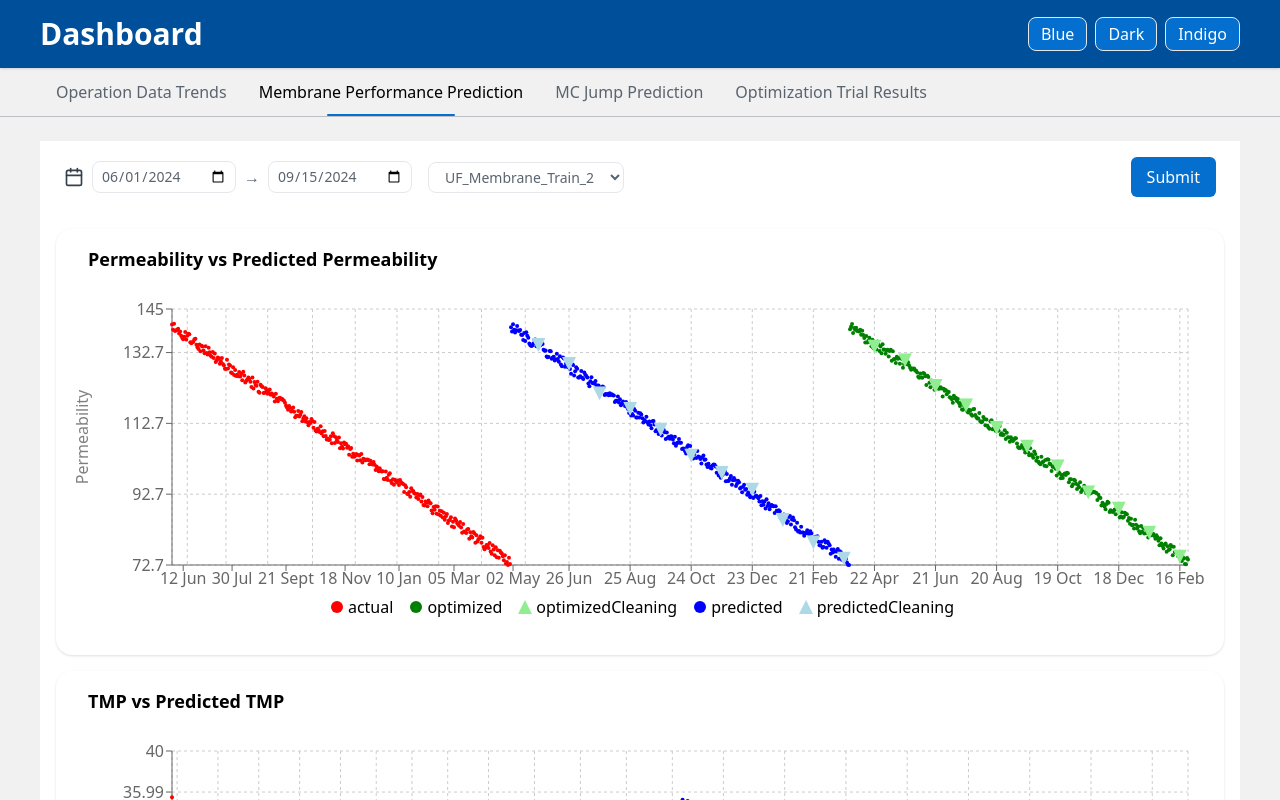
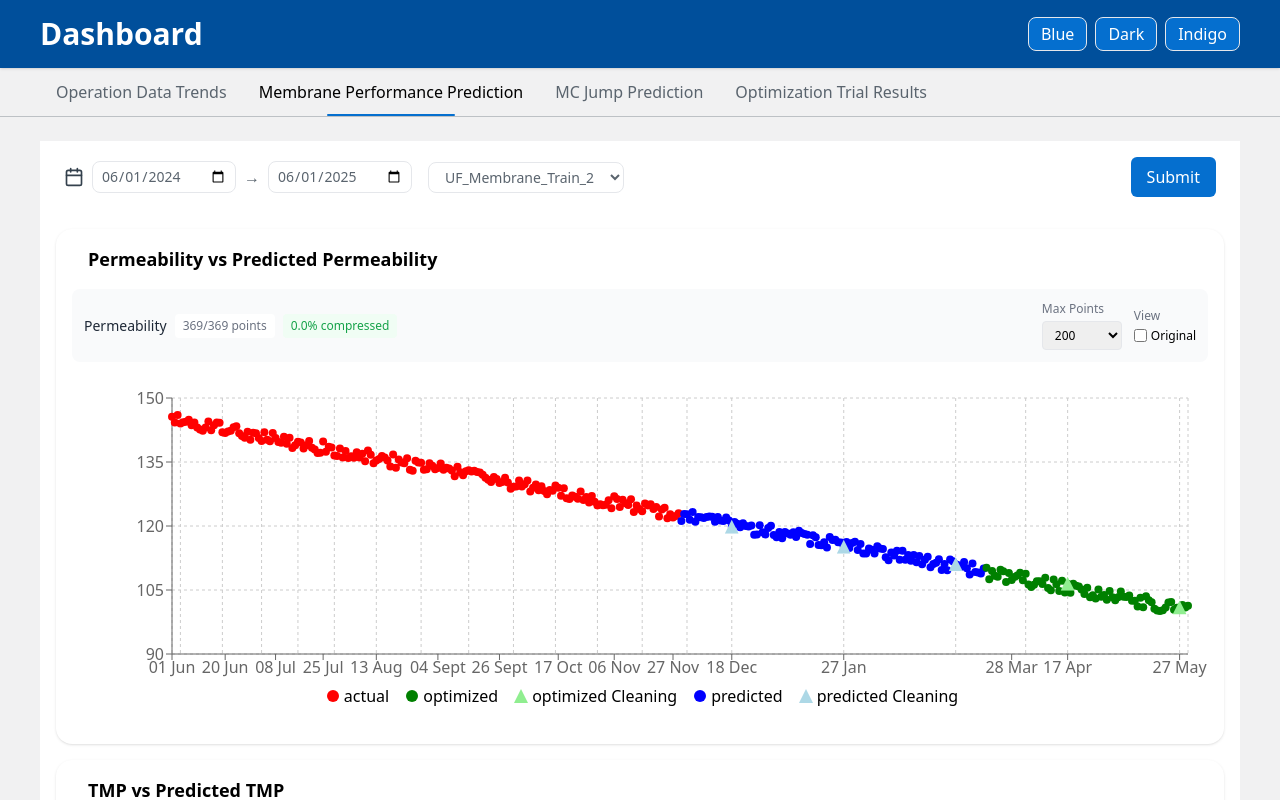
Before and after one commit to bee2b-lamnd-jimmy-vatek/my-app, a React (Vite) app: page / in a window 1280 px wide. Both pictures are taken after a click on the button "Membrane Performance Prediction". Shown: the top 800 px of the page. Built offline with nearby package versions, Linux system fonts and the light colour scheme.

Commit message:
fix tooltip

```diff
--- a/src/components/MembraneChart.tsx
+++ b/src/components/MembraneChart.tsx
@@ -10,6 +10,7 @@ import {
   Legend,
   type LegendProps,
 } from "recharts";
+import { useState, useMemo } from "react";
 
 type DataPoint = {
   date: string;
@@ -57,26 +58,40 @@ function TriangleLegend(props: LegendProps) {
   );
 }
 
+// Simple downsampling function
+const downsampleData = (data: any[], threshold: number) => {
+  if (data.length <= threshold) return data;
+
+  const everyNth = Math.ceil(data.length / threshold);
+  return data.filter((_, index) => index % everyNth === 0);
+};
+
+// Custom tooltip formatter
+const formatTooltip = (value: number, name: string, props: any) => {
+  return [`${Number(value).toFixed(2)}`, name];
+};
+
+// Custom label formatter
+const formatTooltipLabel = (label: number) => {
+  return new Date(label).toLocaleDateString("en-GB", {
+    day: "2-digit",
+    month: "short",
+    year: "numeric",
+  });
+};
+
 export default function MembraneChart({
   data,
   title,
   metricName,
   domain,
 }: MembraneChartProps) {
-  const TriangleShape = (props: any) => {
-    const { cx, cy, fill } = props;
-    return (
-      <svg x={cx - 7} y={cy - 7} width={14} height={14} fill={fill}>
-        <polygon points="0,0 14,0 7,14" fill={fill} />
-      </svg>
-    );
-  };
+  const [showOriginal, setShowOriginal] = useState(false);
+  const [threshold, setThreshold] = useState(200);
 
-  const CustomCircle = ({ cx, cy, fill }: any) => (
-    <circle cx={cx} cy={cy} r={2} fill={fill} />
-  );
-
-  const seriesData = data.reduce((acc, point) => {
+  // Memoize series data processing
+  const seriesData = useMemo(() => {
+    return data.reduce((acc, point) => {
       const key =
         point.series === "actual"
           ? "actual"
@@ -90,11 +105,10 @@ export default function MembraneChart({
 
       const x = new Date(point.date).valueOf();
 
-    // Nếu là "actual" thì kiểm tra trùng x
       if (key === "actual") {
         const exists = acc[key].some((p) => p.x === x);
         if (exists) {
-        return acc; // bỏ qua không push thêm
+          return acc;
         }
       }
 
@@ -102,14 +116,115 @@ export default function MembraneChart({
         x,
         y: point.value,
         color: point.color,
+        series: point.series,
+        originalSeries: point.series, // Giữ lại thông tin series gốc
+        isCleaning: point.isCleaning,
       });
 
       return acc;
-  }, {} as Record<string, { x: number; y: number; color: string }[]>);
+    }, {} as Record<string, { x: number; y: number; color: string; series: string; originalSeries: string; isCleaning?: boolean }[]>);
+  }, [data]);
+
+  // Memoize downsampled data
+  const displayData = useMemo(() => {
+    return showOriginal
+      ? seriesData
+      : Object.entries(seriesData).reduce((acc, [key, points]) => {
+          acc[key] = downsampleData(points, threshold);
+          return acc;
+        }, {} as Record<string, { x: number; y: number; color: string; series: string; originalSeries: string; isCleaning?: boolean }[]>);
+  }, [seriesData, showOriginal, threshold]);
+
+  // Calculate compression ratio
+  const { totalOriginalPoints, totalDownsampledPoints, compressionRatio } =
+    useMemo(() => {
+      const totalOriginal = Object.values(seriesData).reduce(
+        (sum, points) => sum + points.length,
+        0
+      );
+      const totalDownsampled = Object.values(displayData).reduce(
+        (sum, points) => sum + points.length,
+        0
+      );
+      const ratio = ((1 - totalDownsampled / totalOriginal) * 100).toFixed(1);
+
+      return {
+        totalOriginalPoints: totalOriginal,
+        totalDownsampledPoints: totalDownsampled,
+        compressionRatio: ratio,
+      };
+    }, [seriesData, displayData]);
+
+  // Memoize shapes
+  const TriangleShape = (props: any) => {
+    const { cx, cy, fill } = props;
+    return (
+      <svg x={cx - 7} y={cy - 7} width={14} height={14} fill={fill}>
+        <polygon points="7,0 14,14 0,14" fill={fill} />
+      </svg>
+    );
+  };
+
+  const CustomCircle = (props: any) => {
+    const { cx, cy, fill } = props;
+    return <circle cx={cx} cy={cy} r={4} fill={fill} />;
+  };
 
   return (
     <div className="p-4 m-4 bg-white rounded-2xl shadow">
       <h2 className="text-lg font-semibold mb-4 ml-4">{title}</h2>
+
+      {/* Simple Controls */}
+      <div className="flex flex-wrap items-center justify-between gap-2 mb-4 p-3 bg-gray-50 rounded-lg">
+        <div className="flex items-center gap-2">
+          <span className="text-sm font-medium text-gray-800">
+            {metricName}
+          </span>
+          <span className="text-xs text-gray-500 bg-white px-2 py-1 rounded">
+            {totalDownsampledPoints}/{totalOriginalPoints} points
+          </span>
+          {!showOriginal && (
+            <span className="text-xs text-green-600 bg-green-50 px-2 py-1 rounded">
+              {compressionRatio}% compressed
+            </span>
+          )}
+        </div>
+
+        <div className="flex items-center gap-3">
+          {/* Threshold Select */}
+          <div className="flex flex-col">
+            <label className="text-xs text-gray-500 mb-1">Max Points</label>
+            <select
+              value={threshold}
+              onChange={(e) => setThreshold(Number(e.target.value))}
+              className="text-xs border rounded px-2 py-1 w-20"
+              disabled={showOriginal}
+            >
+              <option value={50}>50</option>
+              <option value={100}>100</option>
+              <option value={200}>200</option>
+              <option value={500}>500</option>
+              <option value={1000}>1000</option>
+              <option value={1500}>1500</option>
+            </select>
+          </div>
+
+          {/* Toggle Original */}
+          <div className="flex flex-col">
+            <label className="text-xs text-gray-500 mb-1">View</label>
+            <label className="flex items-center gap-1 text-xs">
+              <input
+                type="checkbox"
+                checked={showOriginal}
+                onChange={(e) => setShowOriginal(e.target.checked)}
+                className="rounded"
+              />
+              Original
+            </label>
+          </div>
+        </div>
+      </div>
+
       <ResponsiveContainer width="100%" height={350}>
         <ScatterChart
           margin={{
@@ -123,8 +238,8 @@ export default function MembraneChart({
           <XAxis
             dataKey="x"
             type="number"
-            scale="time" // Add this line
-            domain={["auto", "auto"]} // Change to auto scaling
+            scale="time"
+            domain={["auto", "auto"]}
             tickFormatter={(unix) =>
               new Date(unix).toLocaleDateString("en-GB", {
                 day: "2-digit",
@@ -139,32 +254,36 @@ export default function MembraneChart({
               value: metricName,
               angle: -90,
               position: "insideLeft",
-              dx: -35,
+              dx: -60,
               style: { textAnchor: "middle" },
             }}
           />
           <Tooltip
-            formatter={(value, name) => {
-              // Only return the y value if it's the value property
-              if (name === "y") {
-                return [`${value}`, metricName];
-              }
+            formatter={formatTooltip}
+            labelFormatter={formatTooltipLabel}
+            contentStyle={{
+              backgroundColor: "white",
+              border: "1px solid #e5e7eb",
+              borderRadius: "0.375rem",
+              boxShadow: "0 1px 3px rgba(0, 0, 0, 0.1)",
             }}
-            // Remove labelFormatter to hide the x-axis date
-            labelFormatter={() => ""}
           />
-          <Legend content={<TriangleLegend />} />
+          <Legend content={TriangleLegend} />
 
           {/* Render main series */}
-          {Object.entries(seriesData).map(([key, points]) => {
+          {Object.entries(displayData).map(([key, points]) => {
             const isCleaning = key.includes("Cleaning");
+            const displayName = isCleaning
+              ? `${key.replace("Cleaning", "")} Cleaning`
+              : key;
+
             return (
               <Scatter
                 key={key}
-                name={key}
+                name={displayName}
                 data={points}
                 fill={points[0]?.color}
-                shape={isCleaning ? <TriangleShape /> : <CustomCircle />}
+                shape={isCleaning ? TriangleShape : CustomCircle}
               />
             );
           })}
--- a/src/pages/MembranePrediction.tsx
+++ b/src/pages/MembranePrediction.tsx
@@ -4,11 +4,12 @@ import MembraneChart from "../components/MembraneChart";
 
 function generateMockData(
   startDate: string,
-  numPoints: number,
+  endDate: string,
   series: Array<{ name: string; color: string }>,
   startValue: number,
+  endValue: number,
   noise: number,
-  cleaningEvery = 50
+  cleaningEvery = 30
 ) {
   const data: Array<{
     date: string;
@@ -19,72 +20,84 @@ function generateMockData(
   }> = [];
 
   const start = new Date(startDate);
-  const pointsPerSeries = Math.floor(numPoints / series.length);
+  const end = new Date(endDate);
+  const totalDays = Math.floor(
+    (end.getTime() - start.getTime()) / (1000 * 60 * 60 * 24)
+  );
 
-  for (let i = 0; i < numPoints; i++) {
-    const date = new Date(start);
-    date.setDate(start.getDate() + i);
-    const seriesIndex = Math.floor(i / pointsPerSeries);
+  const daysPerSeries = [
+    Math.floor(totalDays * 0.5), // actual - 50%
+    Math.floor(totalDays * 0.3), // predicted - 30%
+    Math.floor(totalDays * 0.2), // optimized - 20%
+  ];
 
-    // Skip if we've gone beyond our series array
-    if (seriesIndex >= series.length || seriesIndex > 2) break;
+  let currentDate = new Date(start);
+  let dayCount = 0;
 
+  for (let seriesIndex = 0; seriesIndex < series.length; seriesIndex++) {
     const currentSeries = series[seriesIndex];
-    const localIdx = i - seriesIndex * pointsPerSeries;
-    const value = startValue - localIdx * 0.2 + (Math.random() - 0.5) * noise;
+    const seriesDays = daysPerSeries[seriesIndex];
 
-    // Add main data point
+    for (let i = 0; i < seriesDays; i++) {
+      if (dayCount >= totalDays) break;
+
+      const progress = dayCount / totalDays;
+      const value =
+        startValue -
+        (startValue - endValue) * progress +
+        (Math.random() - 0.5) * noise;
+
       data.push({
-      date: date.toISOString().split("T")[0],
+        date: currentDate.toISOString().split("T")[0],
         value: Number(value.toFixed(2)),
         color: currentSeries.color,
         series: currentSeries.name,
       });
 
-    // Add cleaning event if needed
-    if (i % cleaningEvery === 0) {
+      if (currentSeries.name !== "actual" && dayCount % cleaningEvery === 0) {
         data.push({
-        date: date.toISOString().split("T")[0],
+          date: currentDate.toISOString().split("T")[0],
           value: Number(value.toFixed(2)),
           color:
-          currentSeries.name === "predicted"
-            ? "lightblue"
-            : currentSeries.name === "optimized"
-            ? "lightgreen"
-            : currentSeries.color,
+            currentSeries.name === "predicted" ? "lightblue" : "lightgreen",
           series: currentSeries.name,
           isCleaning: true,
         });
+      }
+
+      currentDate.setDate(currentDate.getDate() + 1);
+      dayCount++;
     }
   }
 
   return data;
 }
 
-// Example usage with adjusted number of points
 const permeabilityData = generateMockData(
   "2024-06-01",
-  1000,
+  "2025-06-01",
   [
     { name: "actual", color: "red" },
     { name: "predicted", color: "blue" },
     { name: "optimized", color: "green" },
   ],
-  140,
-  3,
-  30
+  145, // start value
+  100, // end value
+  3, // noise
+  40 // cleaning every 45 days
 );
 
 const tmpData = generateMockData(
   "2024-06-01",
-  200,
+  "2025-06-01",
   [
     { name: "actual", color: "red" },
     { name: "predicted", color: "blue" },
   ],
-  35,
-  1,
-  12
+  40, // start value
+  25, // end value
+  1, // noise
+  30 // cleaning every 30 days
 );
 
 export default function MembranePrediction() {
@@ -103,7 +116,7 @@ export default function MembranePrediction() {
           <input
             type="date"
             className="border rounded-lg px-2 py-1 text-sm text-text-caption bg-background-input hover:border-gray-300 focus:outline-none"
-            defaultValue="2024-09-15"
+            defaultValue="2025-06-01"
           />
         </div>
         <select className="rounded-lg px-3 py-1 text-sm text-text-caption border bg-background-input hover:border-gray-300 focus:outline-none">
@@ -124,13 +137,13 @@ export default function MembranePrediction() {
         data={permeabilityData}
         title="Permeability vs Predicted Permeability"
         metricName="Permeability"
-        domain={[100, 145]}
+        domain={[90, 150]}
       />
       <MembraneChart
         data={tmpData}
         title="TMP vs Predicted TMP"
         metricName="TMP"
-        domain={[25, 40]}
+        domain={[20, 45]}
       />
     </div>
   );
```
Lines whose indentation alone changed are shown as unchanged.
